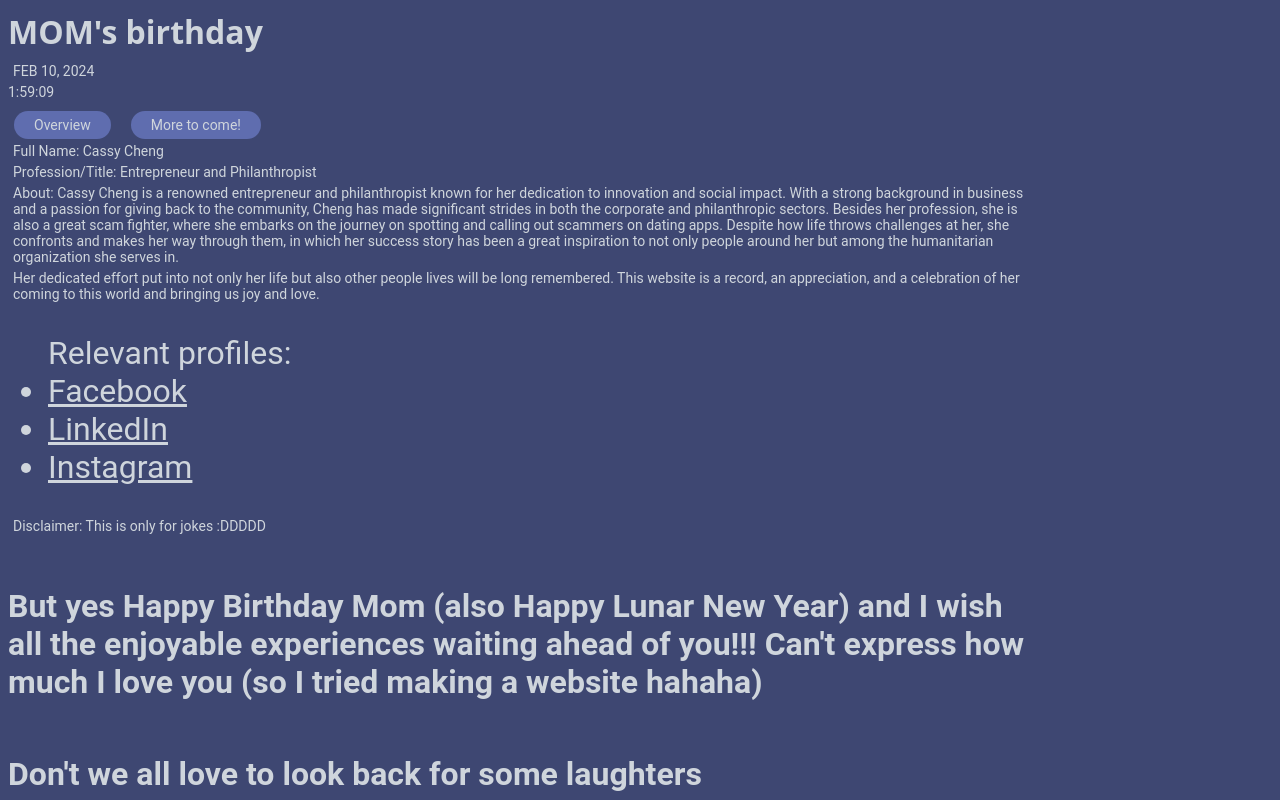
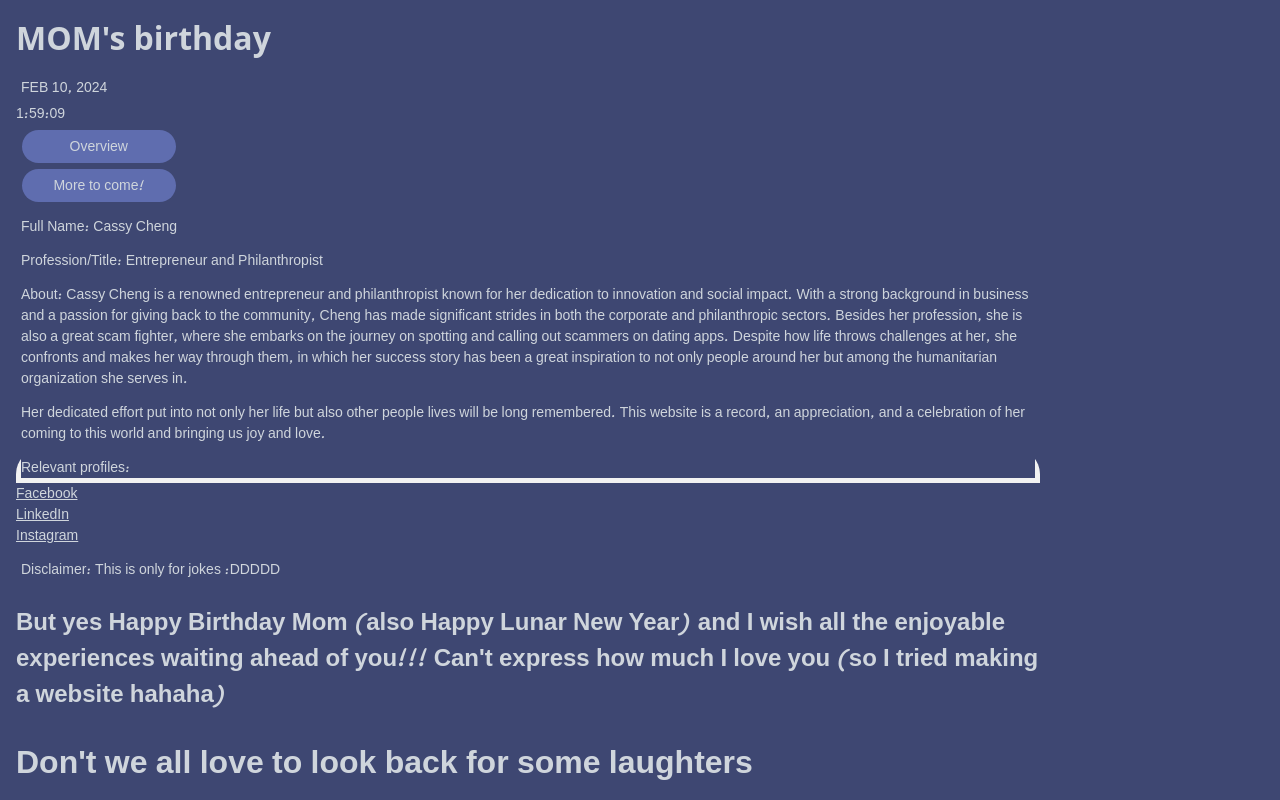
Before and after one commit to stephanielam0506/Birthday, a plain HTML site: page index.html in a window 1280 px wide. Shown: the top 800 px of the page. Drawn offline with nearby package versions, Linux system fonts and the light colour scheme; a web font is replaced by a local one.

Commit message:
still testing out

```diff
--- a/css/style.css
+++ b/css/style.css
@@ -1,16 +1,16 @@
 * {
     box-sizing: border-box;
     background-color: rgb(62,71,114);
-    font-family: Roboto, arial, sans-serif;
+    font-family: 'Noto Sans Thaana', sans-serif;
     font-size: 32px;
     color: #cfd5dc;
 }
 
 body
 {
-    font-family:sans-serif;
+
     max-width: 80%;
-    margin: 8px;
+    margin:16px;
 }
 
 header {
@@ -23,12 +23,16 @@ h1 {
 }
 
 h2 {
-  display: block;
+}
+
+h3{
+ font-size: 24px;
 }
 
 p {
   font-size: 14px;
   margin: 5px;
+  padding-top: 8px;
 }
 
 #txt {
@@ -41,6 +45,16 @@ img {
   width:  400px;
   height: 300px;
   object-fit: contain;
+}
+
+a {
+  display: block;
+  font-size: 14px;
+}
+
+.link-card {
+  background-color: #f2f2f2;
+  border-radius: 25px;
 }
 
 /* Style the links inside the navigation bar */
--- a/index.html
+++ b/index.html
@@ -6,6 +6,7 @@
     <title>Birthday Card</title>
 
     <meta name="viewport" content="width=device-width, initial-scale=1, shrink-to-fit=no">
+    <link href="https://fonts.cdnfonts.com/css/noto-sans-thaana" rel="stylesheet">
     <link href="https://maxcdn.bootstrapcdn.com/font-awesome/4.7.0/css/font-awesome.min.css" rel="stylesheet">
     <link rel="stylesheet" href="https://cdnjs.cloudflare.com/ajax/libs/font-awesome/4.7.0/css/font-awesome.min.css">
     <script src="https://ajax.googleapis.com/ajax/libs/jquery/3.2.1/jquery.min.js"></script>
@@ -14,9 +15,6 @@
     </head>
 
     <body onload="startTime()">
-
-
-
         <header>
             <h1>
                 MOM's birthday
@@ -42,6 +40,7 @@
             </script>
 
         </header>
+
         <main>
             <nav>
                 <div class="nav" id="myNav">
@@ -70,19 +69,19 @@
                     Her dedicated effort put into not only her life but also other people lives will be long remembered. This website
                     is a record, an appreciation, and a celebration of her coming to this world and bringing us joy and love.
                 </p>
-                <ul>
-                    Relevant profiles:
-                    <li><a href="https://www.facebook.com/cassy.cheng">Facebook</a></li>
-                    <li><a href="https://www.linkedin.com/in/cassy-cheng-7720225a/">LinkedIn</a></li>
-                    <li><a href="https://www.instagram.com/cassy_oggy?utm_source=ig_web_button_share_sheet&igsh=ZDNlZDc0MzIxNw==">Instagram</a></li>
-                </ul>
+                <div class="link-card">
+                    <p>Relevant profiles:</p>
+                    <a href="https://www.facebook.com/cassy.cheng">Facebook</a>
+                    <a href="https://www.linkedin.com/in/cassy-cheng-7720225a/">LinkedIn</a>
+                    <a href="https://www.instagram.com/cassy_oggy?utm_source=ig_web_button_share_sheet&igsh=ZDNlZDc0MzIxNw==">Instagram</a>
+                </div>
                 <p>
                     Disclaimer: This is only for jokes :DDDDD
                 </p>
-                <h5>
+                <h3>
                     But yes Happy Birthday Mom (also Happy Lunar New Year) and I wish all the enjoyable
                      experiences waiting ahead of you!!! Can't express how much I love you (so I tried making a website hahaha)
-                </h5>
+                </h3>
             </div>
 
 
```
